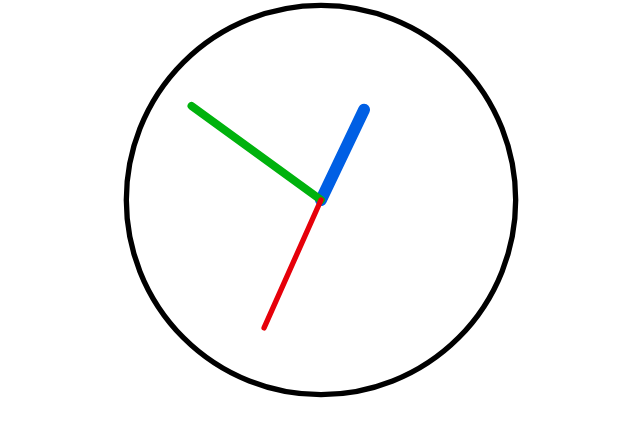
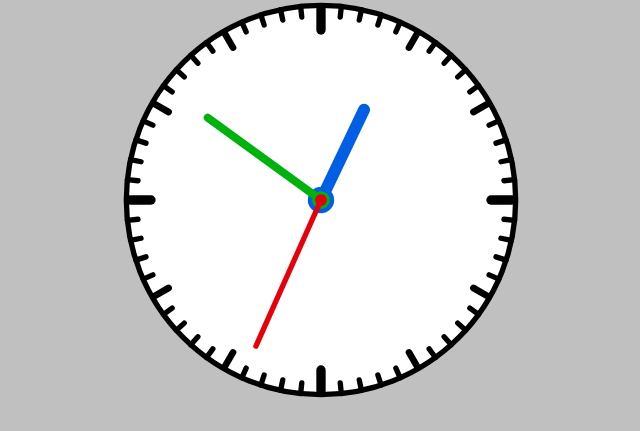
Before and after one commit to manuq/clock-web, a plain HTML site: page activity.html in a window 1280 px wide. Shown: the top 431 px of the page, without its empty margins (319-959 px from the left). Drawn offline with Linux system fonts and the light colour scheme.

Commit message:
A bit more ported code
- draw ticks
- grey background
- draw circle in the pivot of each hand

```diff
--- a/css/base.less
+++ b/css/base.less
@@ -9,6 +9,7 @@ html {
 body {
   margin: 0;
   height: 100%;
+  background-color: @panel-grey;
 }
 
 button {
@@ -69,7 +70,6 @@ button {
 #canvas {
   color: black;
   background-color: @panel-grey;
-  background-color: white;
 }
 
 #canvas button {
--- a/js/activity.js
+++ b/js/activity.js
@@ -21,8 +21,8 @@ var lineWidthBase = radius / 150;
 var handAngles = {'hours': 0, 'minutes': 0, 'seconds': 0};
 var handSizes = {
     'hours': radius * 0.5,
-    'minutes': radius * 0.8,
-    'seconds': radius * 0.7
+    'minutes': radius * 0.7,
+    'seconds': radius * 0.8
 };
 var lineWidths = {
     'hours': lineWidthBase * 9,
@@ -37,21 +37,6 @@ var colors = {
     'seconds': "#E6000A"
 };
 
-function drawSimpleBackground() {
-  // Draw the background of the simple clock.
-  //
-  // The simple clock background is a white disk, with hours and
-  // minutes ticks, and the hour numbers.
-
-  var lineWidthBackground = lineWidthBase * 4;
-  ctx.lineWidth = lineWidthBackground;
-  ctx.strokeStyle = colors['black'];
-  ctx.fillStyle = colors['white'];
-  ctx.beginPath();
-  ctx.arc(centerX, centerY, radius - lineWidthBackground, 0, 2*Math.PI);
-  ctx.fill();
-  ctx.stroke();
-}
 
 function update() {
   // update text time
@@ -74,6 +59,52 @@ function update() {
   handAngles['seconds'] = Math.PI - Math.PI / 30 * seconds;
 }
 
+function drawSimpleBackground() {
+  // Draw the background of the simple clock.
+  //
+  // The simple clock background is a white disk, with hours and
+  // minutes ticks, and the hour numbers.
+
+  // Simple clock background
+  var lineWidthBackground = lineWidthBase * 4;
+  ctx.lineCap = 'round';
+  ctx.lineWidth = lineWidthBackground;
+  ctx.strokeStyle = colors['black'];
+  ctx.fillStyle = colors['white'];
+  ctx.beginPath();
+  ctx.arc(centerX, centerY, radius - lineWidthBackground, 0, 2 * Math.PI);
+  ctx.fill();
+  ctx.stroke();
+
+  // Clock ticks
+  for (var i=0; i<60; i++) {
+    var inset;
+    if (i % 15 == 0) {
+      inset = 0.15 * radius;
+      ctx.lineWidth = lineWidthBase * 7;
+    }
+    else if (i % 5 == 0) {
+      inset = 0.12 * radius;
+      ctx.lineWidth = lineWidthBase * 5;
+    } else {
+      inset = 0.08 * radius;
+      ctx.lineWidth = lineWidthBase * 4;
+    }
+
+  ctx.lineCap = 'round';
+  ctx.beginPath();
+
+  cos = Math.cos(i * Math.PI / 30);
+  sin = Math.sin(i * Math.PI / 30);
+  ctx.moveTo(radius + (radius - inset) * cos,
+             radius + (radius - inset) * sin)
+  ctx.lineTo(radius + (radius - ctx.lineWidth) * cos,
+             radius + (radius - ctx.lineWidth) * sin)
+
+  ctx.stroke();
+  }
+}
+
 function drawHands() {
   // Draw the hands of the analog clocks.
 
@@ -84,6 +115,7 @@ function drawHands() {
       ctx.lineWidth = lineWidths[name];
       ctx.strokeStyle = colors[name];
       ctx.beginPath();
+      ctx.arc(centerX, centerY, ctx.lineWidth * 0.6, 0, 2 * Math.PI);
       ctx.moveTo(centerX, centerY);
       ctx.lineTo(centerX + handSizes[name] * Math.sin(handAngles[name]),
                  centerY + handSizes[name] * Math.cos(handAngles[name]));
```
Also changed, not shown: css/base.css.
